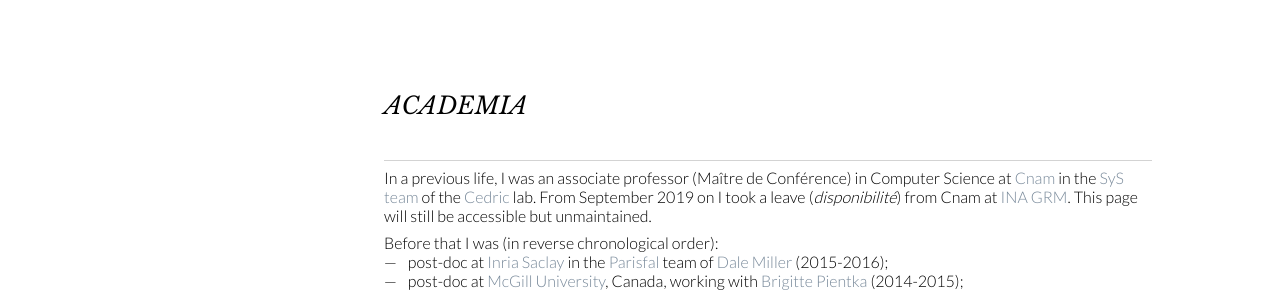
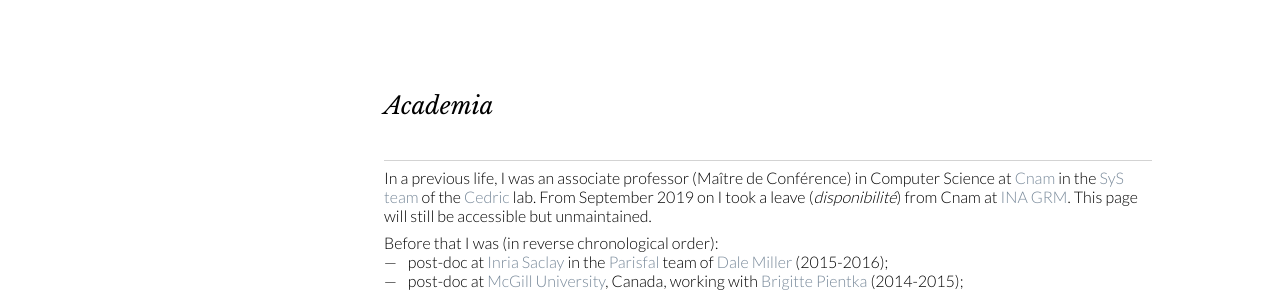
Before and after one commit to mqtthiqs/mqtthiqs.github.io, a Jekyll site: the page built from academia/index.html, in a window 1280 px wide and 900 px high. Shown: the part 138-430 px from the top of the window. Built offline with Jekyll 4.4.1, drawn with Linux system fonts in a browser that asks for light colours.

```diff
--- a/academia/index.html
+++ b/academia/index.html
@@ -3,7 +3,7 @@ layout: default
 title: Academia
 ---
 
-<h1>ACADEMIA</h1>
+<h1>Academia</h1>
 
 <hr/>
 
```
